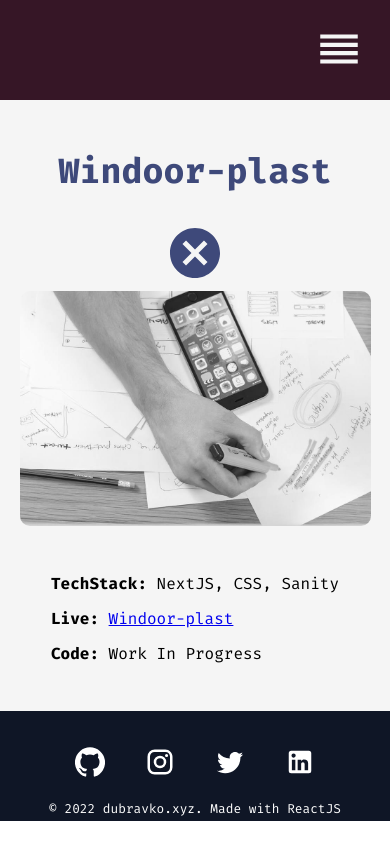
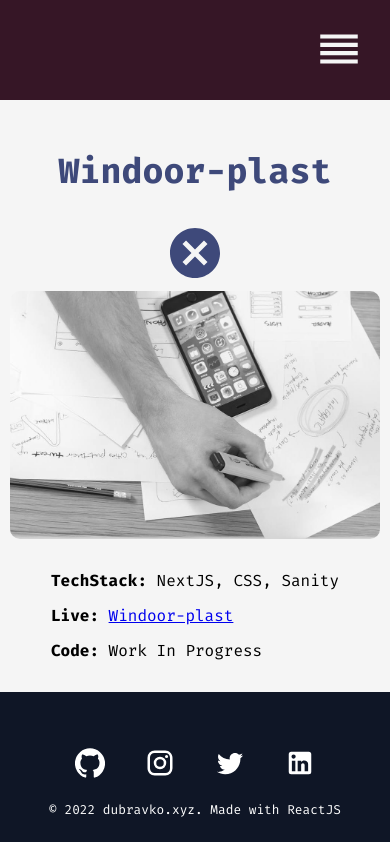
Before and after one commit to psychonautweb/React-Personal-Portfolio, a React (Create React App) app: page /project/1 in a window 390 px wide. Built offline with nearby package versions, Linux system fonts and the light colour scheme.

Commit message:
updated project display mobile view and footer mobile view

```diff
--- a/src/styles/Footer.css
+++ b/src/styles/Footer.css
@@ -25,7 +25,7 @@
 @media only screen and (max-width: 600px) {
 
     .footer {
-        height: 100px;
+        height: 140px;
     }
 
     .footer svg {
--- a/src/styles/ProjectDisplay.css
+++ b/src/styles/ProjectDisplay.css
@@ -22,7 +22,7 @@
 .project img {
     height: auto;
     width: 700px;
-    max-width: 90%;
+    max-width: 95%;
     border-radius: 10px;
 
     transition: transform 0.2s;
@@ -39,15 +39,20 @@
 }
 
 .project-info-wrapper {
+    max-width: 95%;
     align-self: center;
+    margin: 0;
+    padding: 0;
 }
 
 .project-info-wrapper li {
+    margin: auto;
     list-style: none;
 }
 
 .project-info {
     font-size: 1.5rem;
+    word-wrap: break-word;
 }
 
 .project svg {
@@ -60,9 +65,11 @@
 @media only screen and (max-width: 540px) {
     .project-info {
         font-size: 1rem;
+        word-wrap: break-word;
     }
 
     .project-info-wrapper {
-        padding: 1rem;
+        margin: 1rem auto;
+        max-width: 95%;
     }
 }
```
